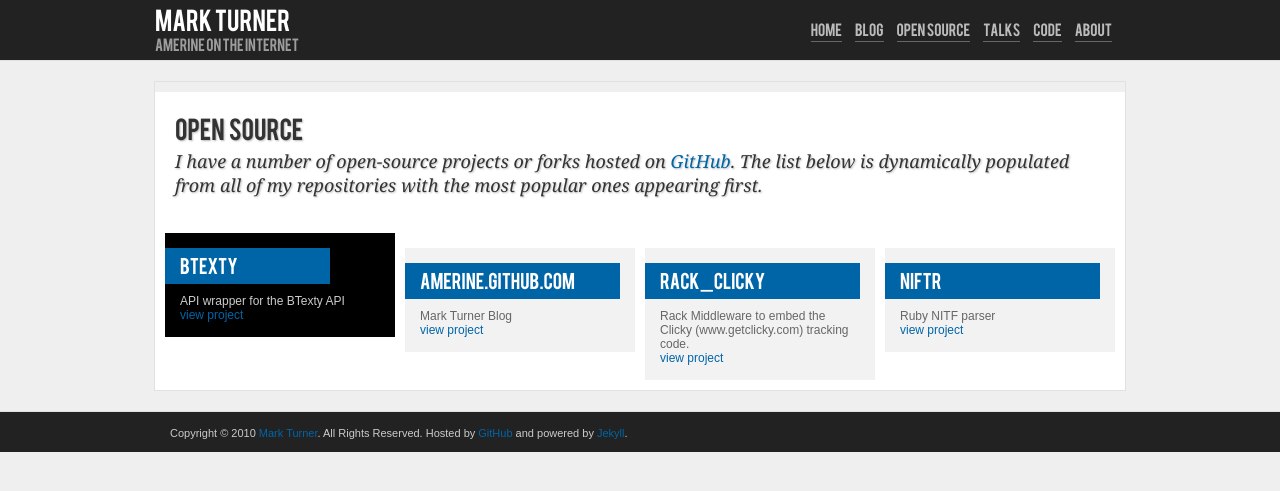
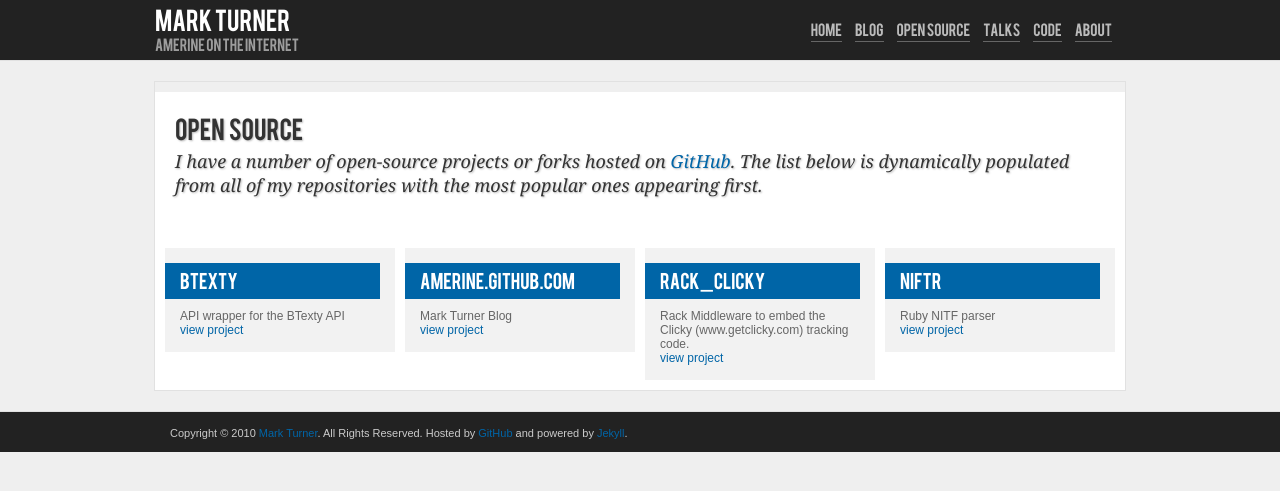
Before and after one commit to amerine/amerine.github.com, a Jekyll site: the page built from open-source.html, in a window 1280 px wide. Shown: the top 491 px of the page. Built offline with Jekyll 4.4.1, drawn with Linux system fonts in a browser that asks for light colours.

Commit message:
changed CSS names

```diff
--- a/about.html
+++ b/about.html
@@ -8,7 +8,7 @@
 <h1>About Mark</h1>
 </section>
 
-<section class="pageboxy white">
+<section class="pageamerine white">
 
 	<div class="elements">
 		<h1>Hacker, Rubyist, Sys Admin, Wizard</h1>
--- a/open-source.html
+++ b/open-source.html
@@ -2,7 +2,7 @@
 layout: master
 title: Open-Source Projects
 ---
-<section class="pageboxy white">
+<section class="pageamerine white">
 	<div class="elements">
 		<h1>Open Source</h1>
 			<p class="big">I have a number of open-source projects or forks hosted on <a href='http://github.com/amerine' rel='me' target='_blank'>GitHub</a>. The list below is dynamically populated from all of my repositories with the most popular ones appearing first.</p>
@@ -10,7 +10,7 @@
 		<br/>
 
 	<div id="github-projects">
-		<div class="box black one_quarter">
+		<div class="box white one_quarter">
 			<div class="contents">
 				<div class="title"><h2>btexty</h2></div>
 				<p>API wrapper for the BTexty API</p>
--- a/stylesheets/style.css
+++ b/stylesheets/style.css
@@ -377,13 +377,13 @@
 
 #content section.pages section .last{padding: 0px;}
 
-/****** Pages boxy ******/
-#content nav.menuboxy{   background: #f2f2f2; border-top: 1px solid #E1E1E1; border-bottom: 1px solid #E1E1E1;}
-#content nav.menuboxy ul{height: 30px;}
-#content nav.menuboxy ul li{padding: 10px; padding-top: 7px; padding-bottom: 8px;border-right: 1px solid #E1E1E1;  float: left; color: #fff; font-size: 18px; font-family: 'BebasRegular', Georgia, 'Times New Roman', Times, serif;}
-#content nav.menuboxy ul li a{color: #333333;}
-#content nav.menuboxy ul li a:hover{color: #0065A7; text-decoration: none;}
-#content nav.menuboxy ul li a.active{color: #0065A7;}
+/****** Pages amerine ******/
+#content nav.menuamerine{   background: #f2f2f2; border-top: 1px solid #E1E1E1; border-bottom: 1px solid #E1E1E1;}
+#content nav.menuamerine ul{height: 30px;}
+#content nav.menuamerine ul li{padding: 10px; padding-top: 7px; padding-bottom: 8px;border-right: 1px solid #E1E1E1;  float: left; color: #fff; font-size: 18px; font-family: 'BebasRegular', Georgia, 'Times New Roman', Times, serif;}
+#content nav.menuamerine ul li a{color: #333333;}
+#content nav.menuamerine ul li a:hover{color: #0065A7; text-decoration: none;}
+#content nav.menuamerine ul li a.active{color: #0065A7;}
 
 #content section.black{background: #0A0909; color: #cbcbcb;}
 #content section.black h1, #content section.black h2, #content section.black h3{color: #ffffff;}
@@ -409,41 +409,41 @@
 			background-position: 0px 4px;
 			}
 
-#content section.pageboxy{ padding: 10px 0px 10px 10px;  margin-top: 10px;}
+#content section.pageamerine{ padding: 10px 0px 10px 10px;  margin-top: 10px;}
 
-#content section.pageboxy h1{font-family: 'BebasRegular', Georgia, 'Times New Roman', Times, serif; padding-bottom: 5px;}
-#content section.pageboxy h2{padding-bottom: 5px; /*text-shadow: 1px 1px 1px #000000;*/}
-#content section.pageboxy hr{margin-right: 10px;}
-#content section.pageboxy blockquote{ padding: 15px; margin-right: 20px; margin-left: 10px;
+#content section.pageamerine h1{font-family: 'BebasRegular', Georgia, 'Times New Roman', Times, serif; padding-bottom: 5px;}
+#content section.pageamerine h2{padding-bottom: 5px; /*text-shadow: 1px 1px 1px #000000;*/}
+#content section.pageamerine hr{margin-right: 10px;}
+#content section.pageamerine blockquote{ padding: 15px; margin-right: 20px; margin-left: 10px;
 									font-size: 12px; font-family: Georgia, 'Times New Roman', Times, serif; font-style: italic;}
-#content section.pageboxy ul{padding-left: 20px;}
-#content section.pageboxy ul li{padding-left: 15px; padding-bottom: 5px;
+#content section.pageamerine ul{padding-left: 20px;}
+#content section.pageamerine ul li{padding-left: 15px; padding-bottom: 5px;
 
 		}
-#content section.pageboxy p.big{ font-size: 18px;  font-family: Georgia, 'Times New Roman', Times, serif; font-style: italic; padding-bottom: 10px;}
-#content section.pageboxy div.elements{padding: 10px 20px 10px 10px;}
+#content section.pageamerine p.big{ font-size: 18px;  font-family: Georgia, 'Times New Roman', Times, serif; font-style: italic; padding-bottom: 10px;}
+#content section.pageamerine div.elements{padding: 10px 20px 10px 10px;}
 
-	#content section.pageboxy .white{background: #fff; color: #666;}
+	#content section.pageamerine .white{background: #fff; color: #666;}
 	#content section.white .white{background: #f2f2f2; color: #666;}
-	#content section.pageboxy .white h2{color: #ffffff;}
-	#content section.pageboxy .white h3{color: #323232;}
-	#content section.pageboxy .white strong{color:#323232;}
+	#content section.pageamerine .white h2{color: #ffffff;}
+	#content section.pageamerine .white h3{color: #323232;}
+	#content section.pageamerine .white strong{color:#323232;}
 
 
-	#content section.pageboxy .black{background: #000; color: #cbcbcb;}
-	#content section.pageboxy .black h2{color: #ffffff;}
-	#content section.pageboxy .black h3{color: #fff;}
-	#content section.pageboxy .black strong{color:#fff;}
+	#content section.pageamerine .black{background: #000; color: #cbcbcb;}
+	#content section.pageamerine .black h2{color: #ffffff;}
+	#content section.pageamerine .black h3{color: #fff;}
+	#content section.pageamerine .black strong{color:#fff;}
 
 
-	#content section.pageboxy .box{ font-size: 12px;}
-	#content section.pageboxy .box .contents{ padding: 15px;}
-	#content section.pageboxy .box img{margin-bottom: 10px;}
-	#content section.pageboxy .box a{color:#0065A7;}
-	#content section.pageboxy .box div.title{ min-width: 1px; background: #0065A7;margin-bottom: 10px; margin-right: 50px;padding: 0px; margin-left: -15px;}
-	#content section.pageboxy .box div.shorttitle{ margin-right: 100px;}
-	#content section.pageboxy .box div.title h2{ min-width: 1px; padding: 5px 10px 7px 15px;}
-	#content section.pageboxy .box h3{ font-weight: bold; font-family: Georgia, 'Times New Roman', Times, serif;}
+	#content section.pageamerine .box{ font-size: 12px;}
+	#content section.pageamerine .box .contents{ padding: 15px;}
+	#content section.pageamerine .box img{margin-bottom: 10px;}
+	#content section.pageamerine .box a{color:#0065A7;}
+	#content section.pageamerine .box div.title{ min-width: 1px; background: #0065A7;margin-bottom: 10px; margin-right: 50px;padding: 0px; margin-left: -15px;}
+	#content section.pageamerine .box div.shorttitle{ margin-right: 100px;}
+	#content section.pageamerine .box div.title h2{ min-width: 1px; padding: 5px 10px 7px 15px;}
+	#content section.pageamerine .box h3{ font-weight: bold; font-family: Georgia, 'Times New Roman', Times, serif;}
 	#github-projects div.box.white.one_quarter div.contents div.title {margin-right: 0px;}
 
 
```
Also changed, not shown: _layouts/master.html (+7 -7 lines).
